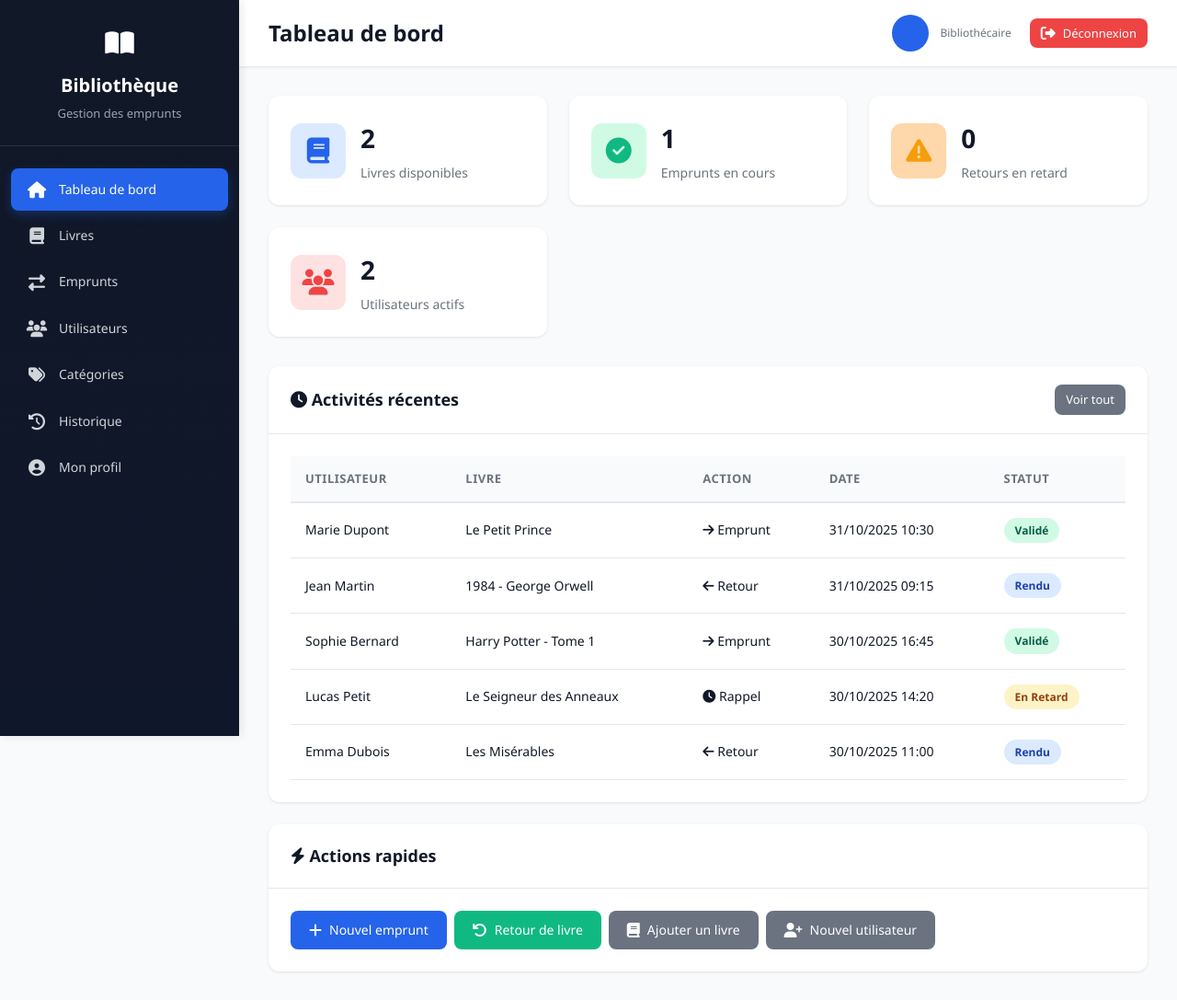
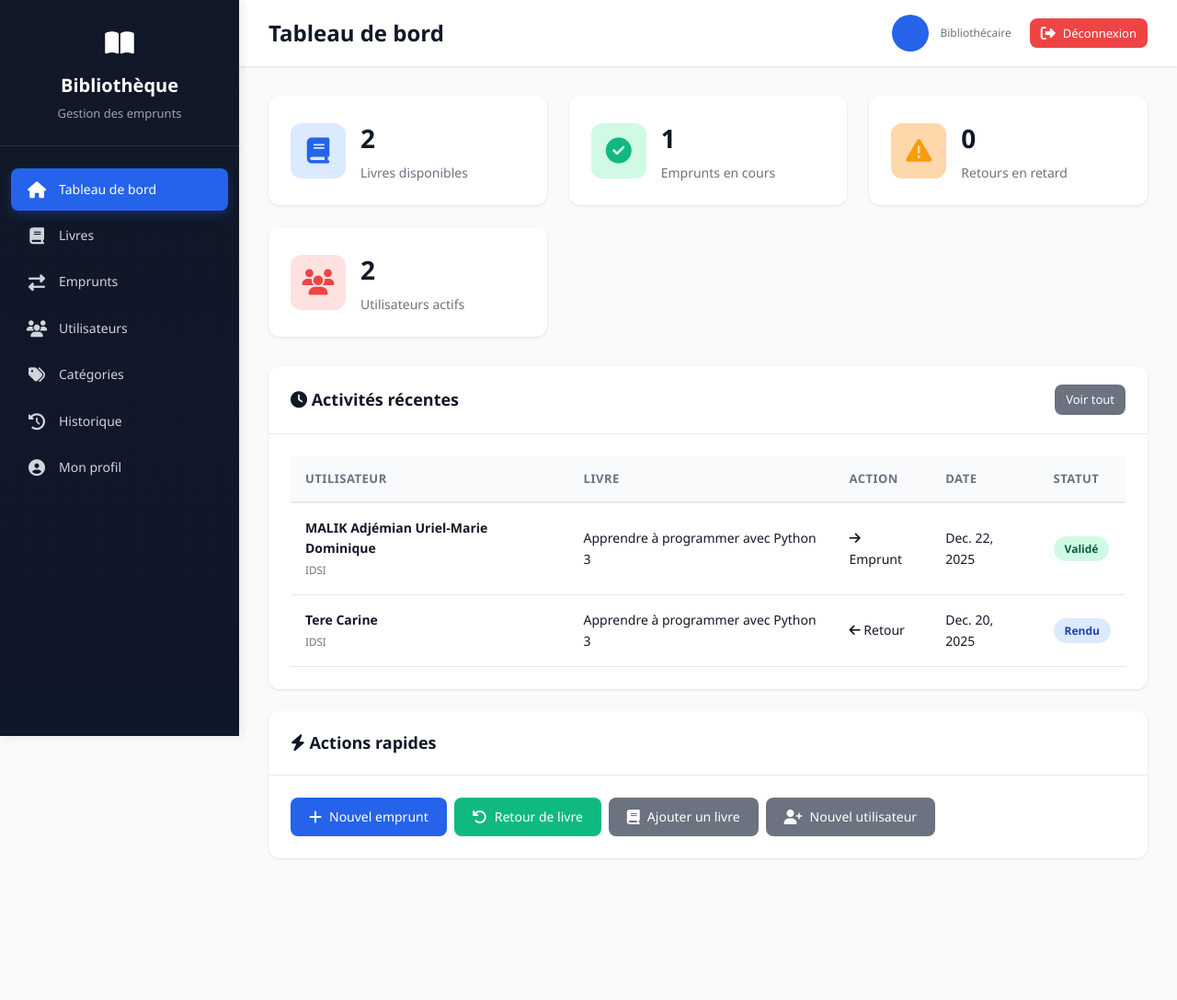
Before and after one commit to maldoq/projetbiblioIDSI, a Django app: page /dashboard/ in a window 1280 px wide. Shown: the top 1087 px of the page at 92% size. After the commit the page ends 934 px from the top, so only its background shows below. Run offline with Django 5.2, Linux system fonts and the light colour scheme; a user stored in the database is signed in; data comes from the database, SQL or seed files in the repository.

Commit message:
finalisation dashboard

```diff
--- a/app/views.py
+++ b/app/views.py
@@ -57,9 +57,7 @@ def dash(request):
 
     recent_activities = []
     # Placeholder si aucune activité récente n'est trouvée
-    activities_placeholder = [
-
-    ]
+    activities_placeholder = Emprunter.objects.all().order_by("-dateEmprunt")[:6]
     context = {
         "recent_activities": recent_activities,
         "activities_placeholder": activities_placeholder,
--- a/templates/dashboard.html
+++ b/templates/dashboard.html
@@ -71,57 +71,33 @@
                     {% for activity in recent_activities|default:activities_placeholder %}
                     <tr>
                         <td>
-                            <strong>{{ activity.user_name }}</strong><br>
-                            <small style="color: #6b7280;">{{ activity.user_class }}</small>
+                            <strong>{{ activity.etudiant.nom }} {{ activity.etudiant.prenoms }}</strong><br>
+                            <small style="color: #6b7280;">{{ activity.etudiant.ecole.nom }}</small>
                         </td>
-                        <td>{{ activity.book_title }}</td>
+                        <td>{{ activity.livre.titre }}</td>
+                        {% if activity.is_overdue %}
                         <td>
-                            <i class="fas fa-{{ activity.action_icon }}"></i>
-                            {{ activity.action }}
+                            <i class="fas fa-clock"></i>
+                            Rappel
                         </td>
-                        <td>{{ activity.date }}</td>
+                        <td>{{ activity.dateEmprunt }}</td>
                         <td>
-                            <span class="badge badge-{{ activity.status_class }}">
-                                {{ activity.status }}
+                            <span class="badge badge-warning">
+                                En retard
                             </span>
                         </td>
+                        {% elif activity.status == "returned" %}
+                        <td><i class="fas fa-arrow-left"></i> Retour</td>
+                        <td>{{ activity.dateEmprunt }}</td>
+                        <td><span class="badge badge-info">Rendu</span></td>
+                        {% else %}
+                        <td><i class="fas fa-arrow-right"></i> Emprunt</td>
+                        <td>{{ activity.dateEmprunt }}</td>
+                        <td><span class="badge badge-success">Validé</span></td>
+                        {% endif %}
+
                     </tr>
                     {% empty %}
-                    <tr>
-                        <td>Marie Dupont</td>
-                        <td>Le Petit Prince</td>
-                        <td><i class="fas fa-arrow-right"></i> Emprunt</td>
-                        <td>31/10/2025 10:30</td>
-                        <td><span class="badge badge-success">Validé</span></td>
-                    </tr>
-                    <tr>
-                        <td>Jean Martin</td>
-                        <td>1984 - George Orwell</td>
-                        <td><i class="fas fa-arrow-left"></i> Retour</td>
-                        <td>31/10/2025 09:15</td>
-                        <td><span class="badge badge-info">Rendu</span></td>
-                    </tr>
-                    <tr>
-                        <td>Sophie Bernard</td>
-                        <td>Harry Potter - Tome 1</td>
-                        <td><i class="fas fa-arrow-right"></i> Emprunt</td>
-                        <td>30/10/2025 16:45</td>
-                        <td><span class="badge badge-success">Validé</span></td>
-                    </tr>
-                    <tr>
-                        <td>Lucas Petit</td>
-                        <td>Le Seigneur des Anneaux</td>
-                        <td><i class="fas fa-clock"></i> Rappel</td>
-                        <td>30/10/2025 14:20</td>
-                        <td><span class="badge badge-warning">En retard</span></td>
-                    </tr>
-                    <tr>
-                        <td>Emma Dubois</td>
-                        <td>Les Misérables</td>
-                        <td><i class="fas fa-arrow-left"></i> Retour</td>
-                        <td>30/10/2025 11:00</td>
-                        <td><span class="badge badge-info">Rendu</span></td>
-                    </tr>
                     {% endfor %}
                 </tbody>
             </table>
```
